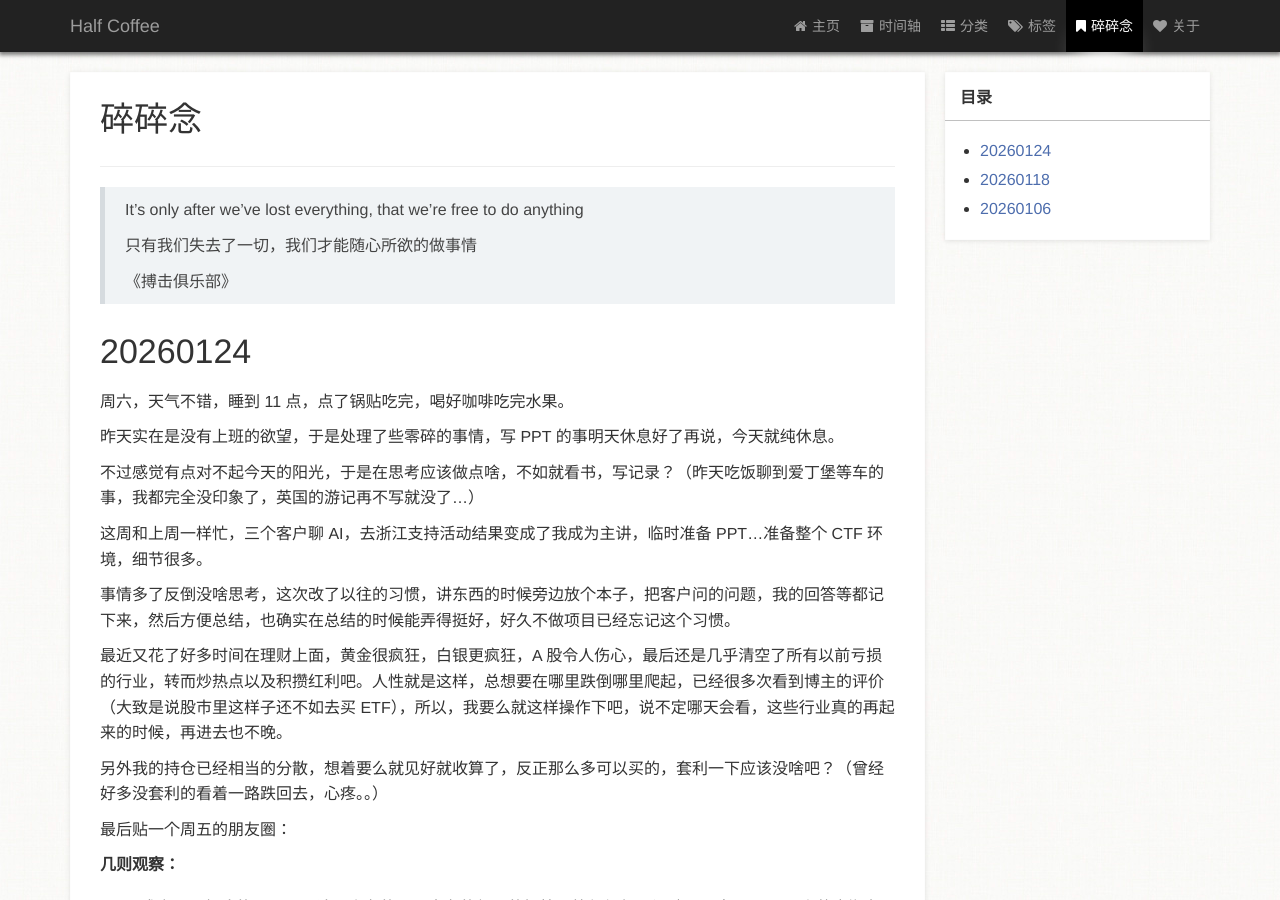
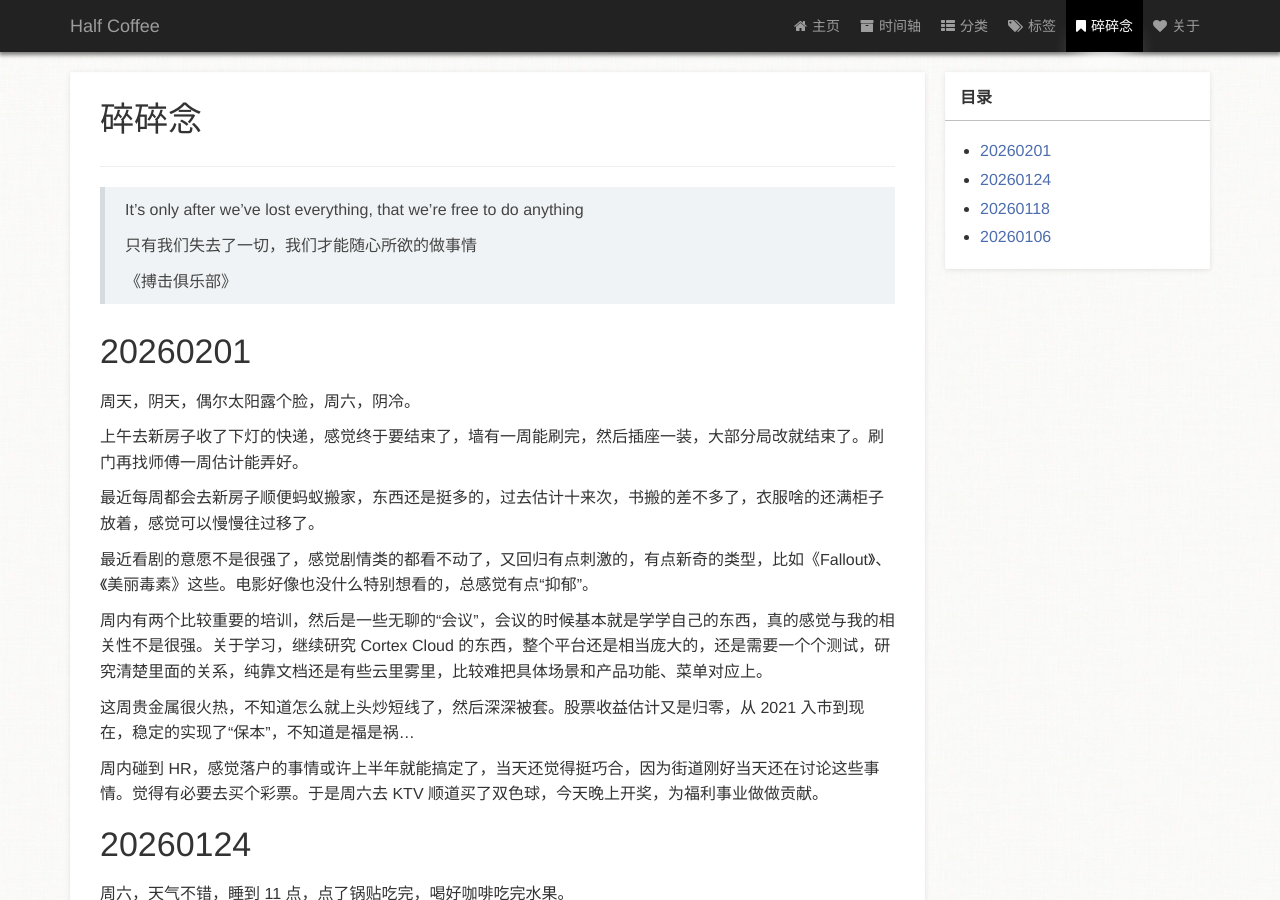
Before and after one commit to zm1990s/halfcoffee, a Jekyll site: the page built from page/3碎碎念.md, in a window 1280 px wide and 900 px high. Built offline with Jekyll 4.4.1, drawn with Linux system fonts in a browser that asks for light colours; a style sheet for code colours, icons or effects is not loaded.

Commit message:
20260201

```diff
--- a/page/3碎碎念.md
+++ b/page/3碎碎念.md
@@ -13,6 +13,22 @@ type: page
 > 只有我们失去了一切，我们才能随心所欲的做事情
 >
 > 《搏击俱乐部》
+
+# 20260201
+
+周天，阴天，偶尔太阳露个脸，周六，阴冷。
+
+上午去新房子收了下灯的快递，感觉终于要结束了，墙有一周能刷完，然后插座一装，大部分局改就结束了。刷门再找师傅一周估计能弄好。
+
+最近每周都会去新房子顺便蚂蚁搬家，东西还是挺多的，过去估计十来次，书搬的差不多了，衣服啥的还满柜子放着，感觉可以慢慢往过移了。
+
+最近看剧的意愿不是很强了，感觉剧情类的都看不动了，又回归有点刺激的，有点新奇的类型，比如《Fallout》、《美丽毒素》这些。电影好像也没什么特别想看的，总感觉有点“抑郁”。
+
+周内有两个比较重要的培训，然后是一些无聊的“会议”，会议的时候基本就是学学自己的东西，真的感觉与我的相关性不是很强。关于学习，继续研究 Cortex Cloud 的东西，整个平台还是相当庞大的，还是需要一个个测试，研究清楚里面的关系，纯靠文档还是有些云里雾里，比较难把具体场景和产品功能、菜单对应上。
+
+这周贵金属很火热，不知道怎么就上头炒短线了，然后深深被套。股票收益估计又是归零，从 2021 入市到现在，稳定的实现了“保本”，不知道是福是祸...
+
+周内碰到 HR，感觉落户的事情或许上半年就能搞定了，当天还觉得挺巧合，因为街道刚好当天还在讨论这些事情。觉得有必要去买个彩票。于是周六去 KTV 顺道买了双色球，今天晚上开奖，为福利事业做做贡献。
 
 # 20260124
 
```
